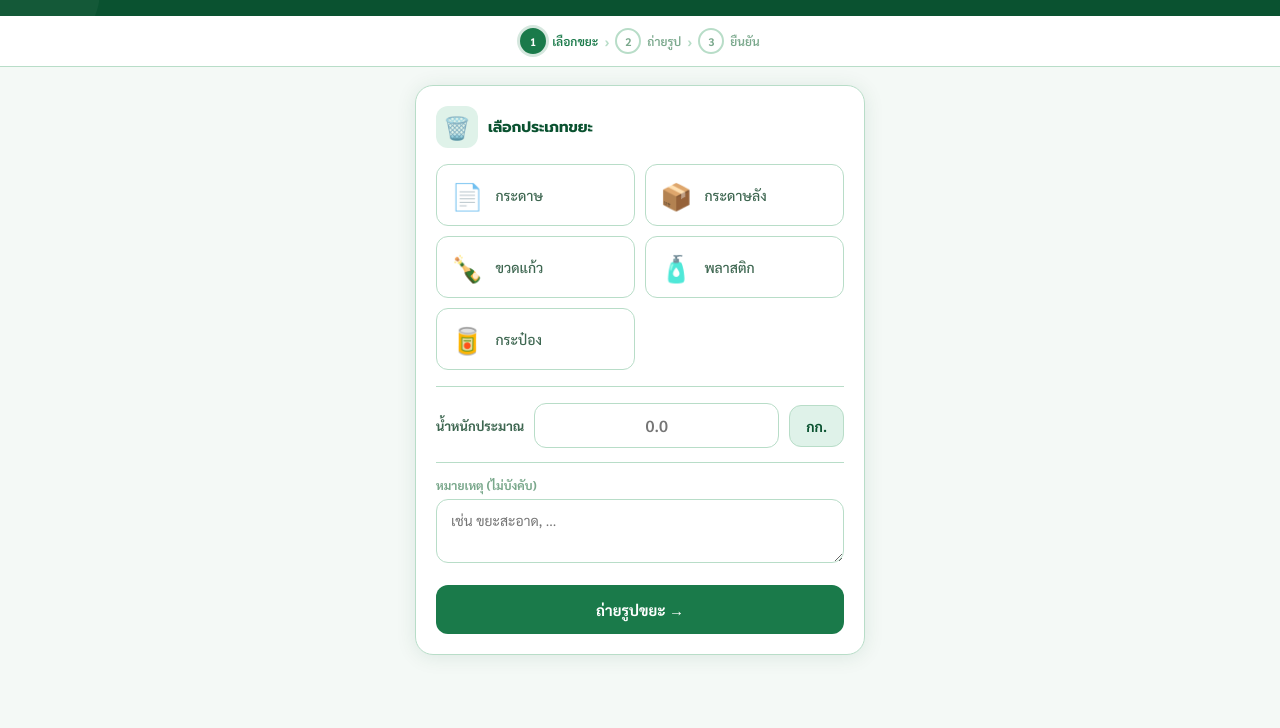
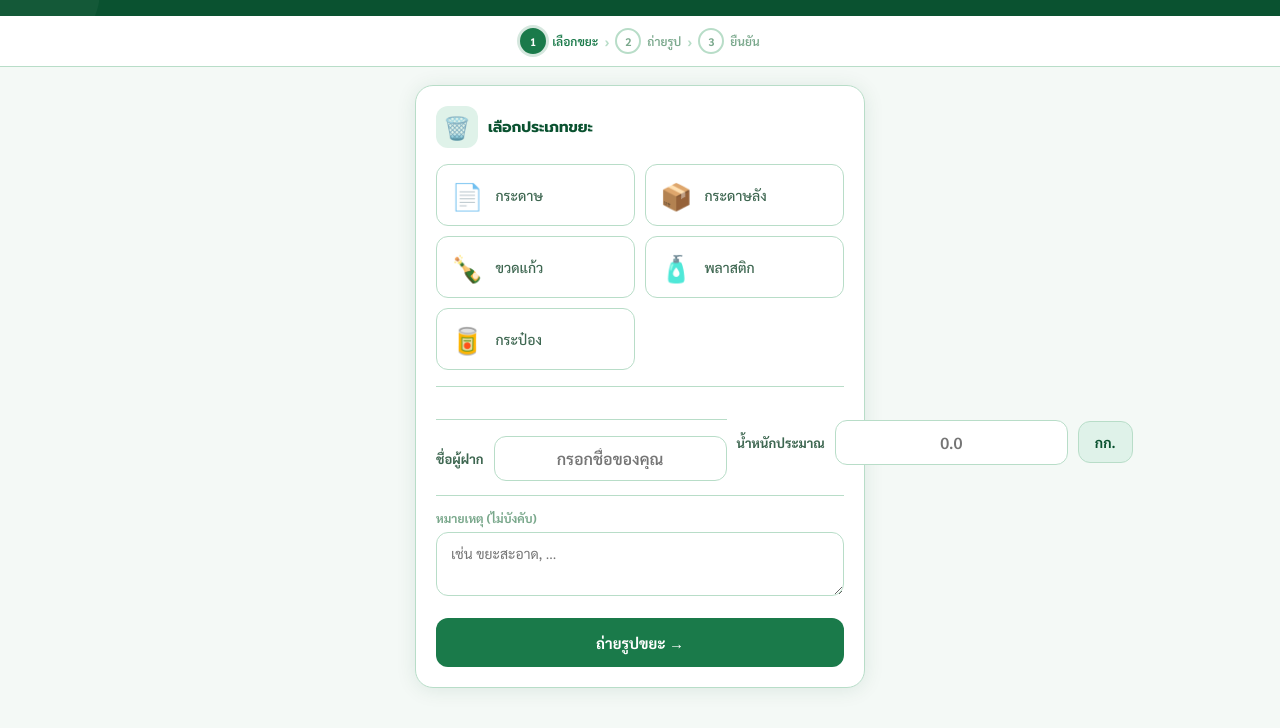
Before and after one commit to mindsupansa/link, a plain HTML site: page index.html in a window 1280 px wide. Shown: the part 148-876 px from the top of the page. Drawn offline with Linux system fonts and the light colour scheme.

Commit message:
Update index.html

```diff
--- a/index.html
+++ b/index.html
@@ -181,6 +181,10 @@ textarea:focus{border-color:var(--g3);box-shadow:0 0 0 3px rgba(45,184,104,.15)}
       </div>
 
       <div class="wt-row">
+        <div class="wt-row">
+  <span class="wt-label">ชื่อผู้ฝาก</span>
+  <input class="wt-input" type="text" id="u-name" placeholder="กรอกชื่อของคุณ">
+</div>
         <span class="wt-label">น้ำหนักประมาณ</span>
         <input class="wt-input" type="text" id="u-weight" placeholder="0.0" inputmode="decimal" maxlength="7">
         <div class="wt-unit">กก.</div>
```
